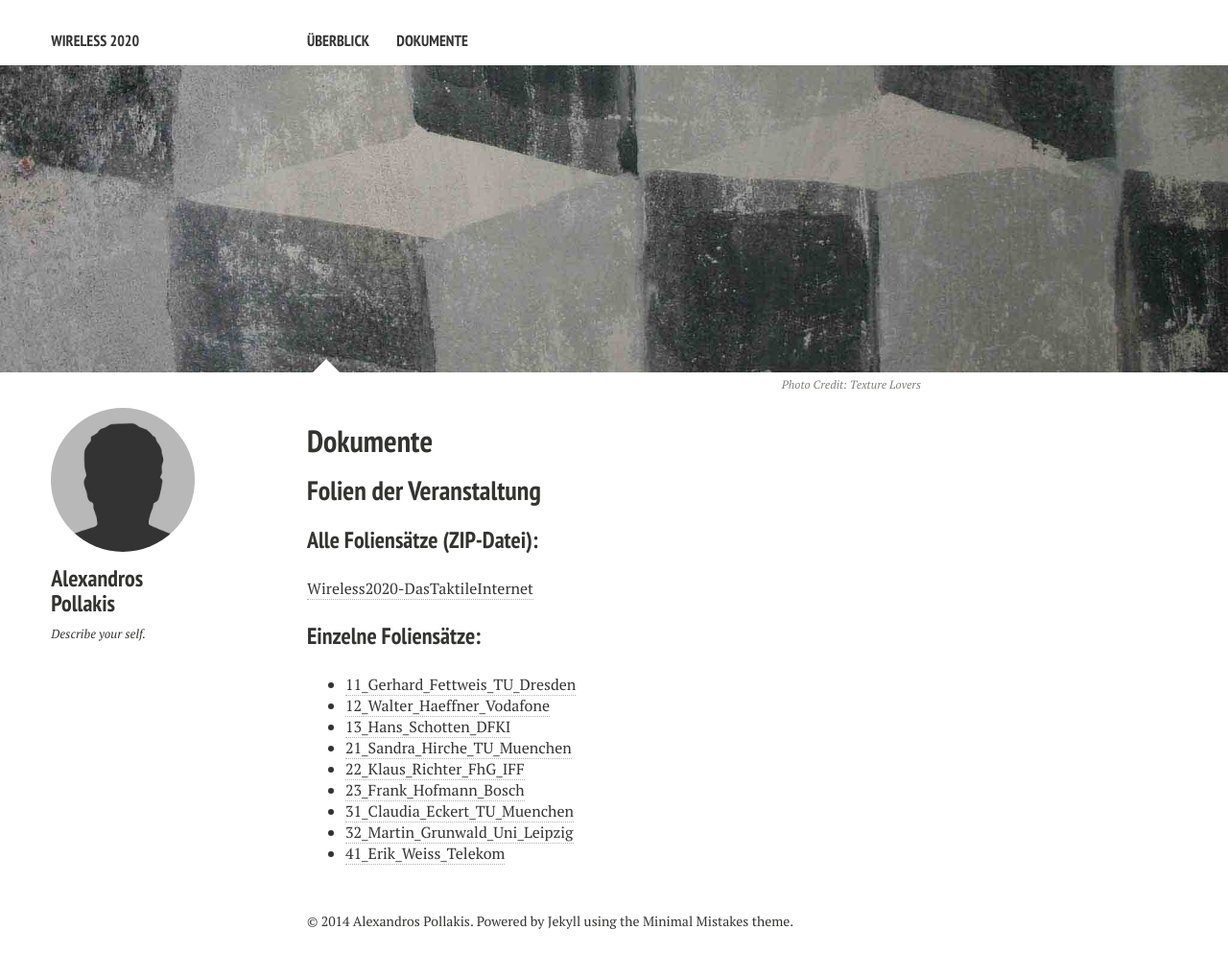
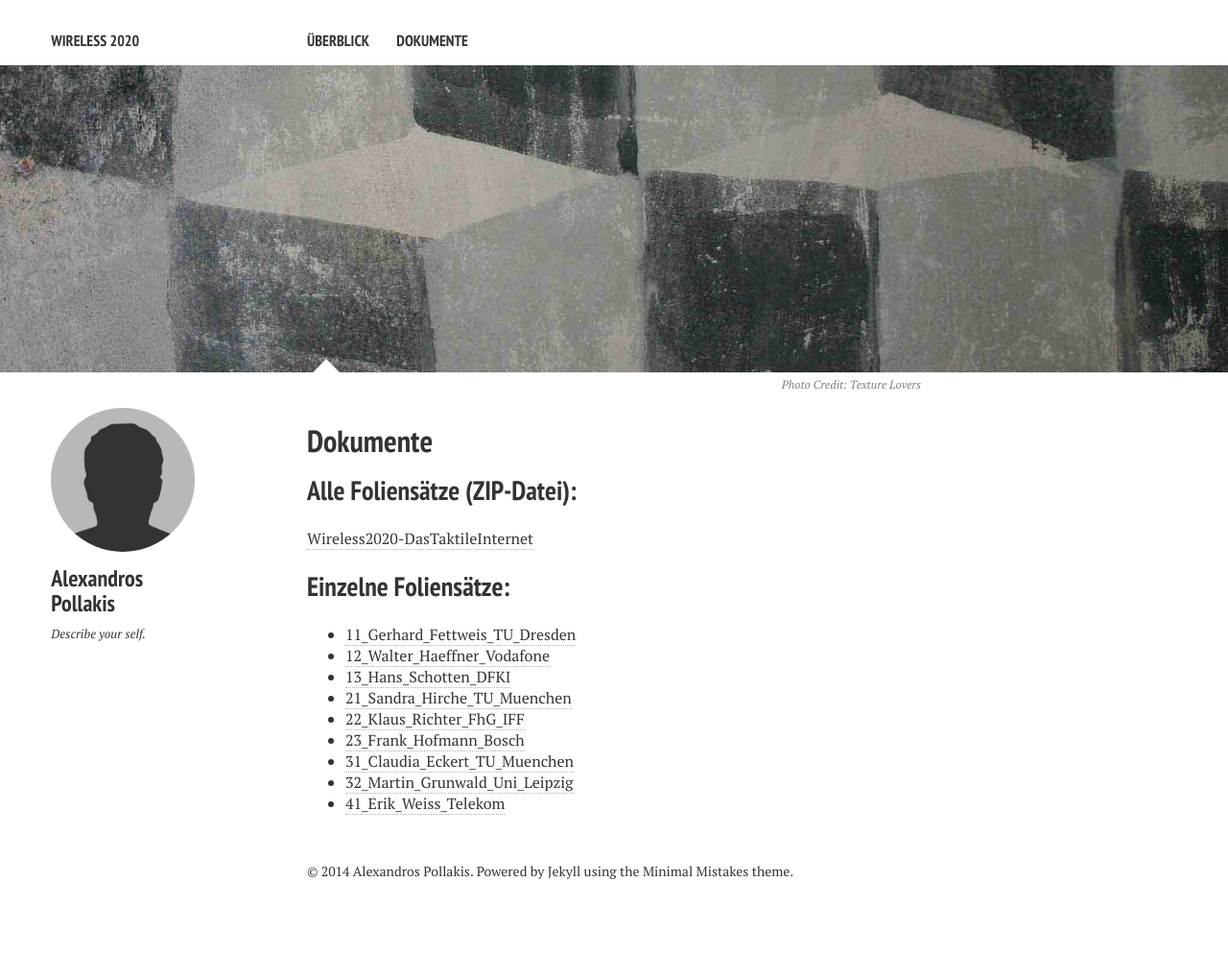
Before and after one commit to a1exandros/wireless2020, a Jekyll site: the page built from documents.md, in a window 1280 px wide. Shown: the whole page at 96% size. Built offline with Jekyll 4.4.1, drawn with Linux system fonts in a browser that asks for light colours; nearby versions of some CDN libraries; after the commit the page ends 966 px from its top, so only the background shows below that.

Commit message:
edit page

```diff
--- a/documents.md
+++ b/documents.md
@@ -12,16 +12,11 @@ image:
   creditlink: http://texturelovers.com
 ---
 
-
-
-
-## Folien der Veranstaltung
-
-### Alle Foliensätze (ZIP-Datei):
+## Alle Foliensätze (ZIP-Datei):
 
 [Wireless2020-DasTaktileInternet]({{ site.url }}/download/Wireless2020-DasTaktileInternet.zip)
 
-### Einzelne Foliensätze:
+## Einzelne Foliensätze:
 
 - [11_Gerhard_Fettweis_TU_Dresden]({{ site.url }}/download/11_Gerhard_Fettweis_TU_Dresden.pdf)
 - [12_Walter_Haeffner_Vodafone]({{ site.url }}/download/12_Walter_Haeffner_Vodafone.pdf)
```
